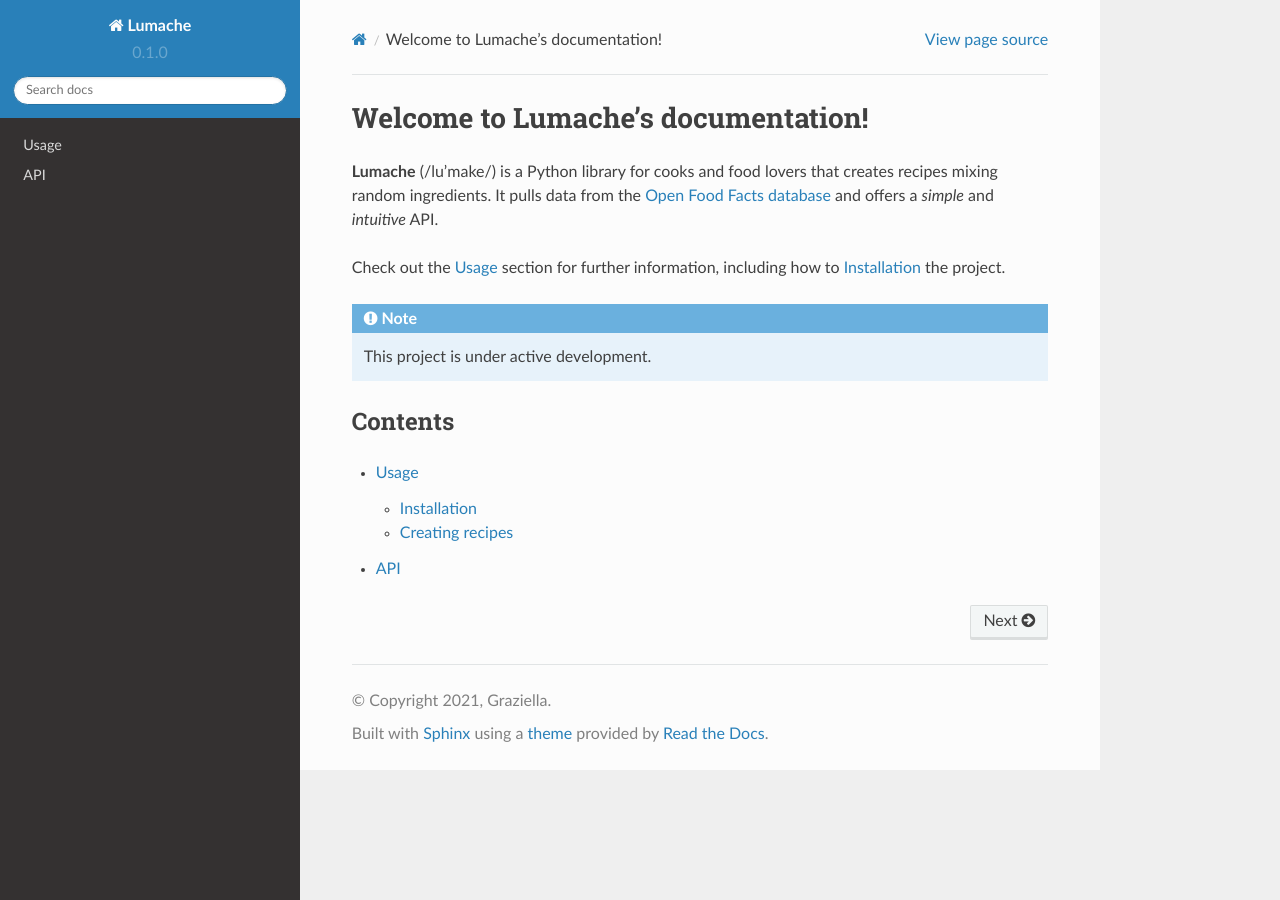
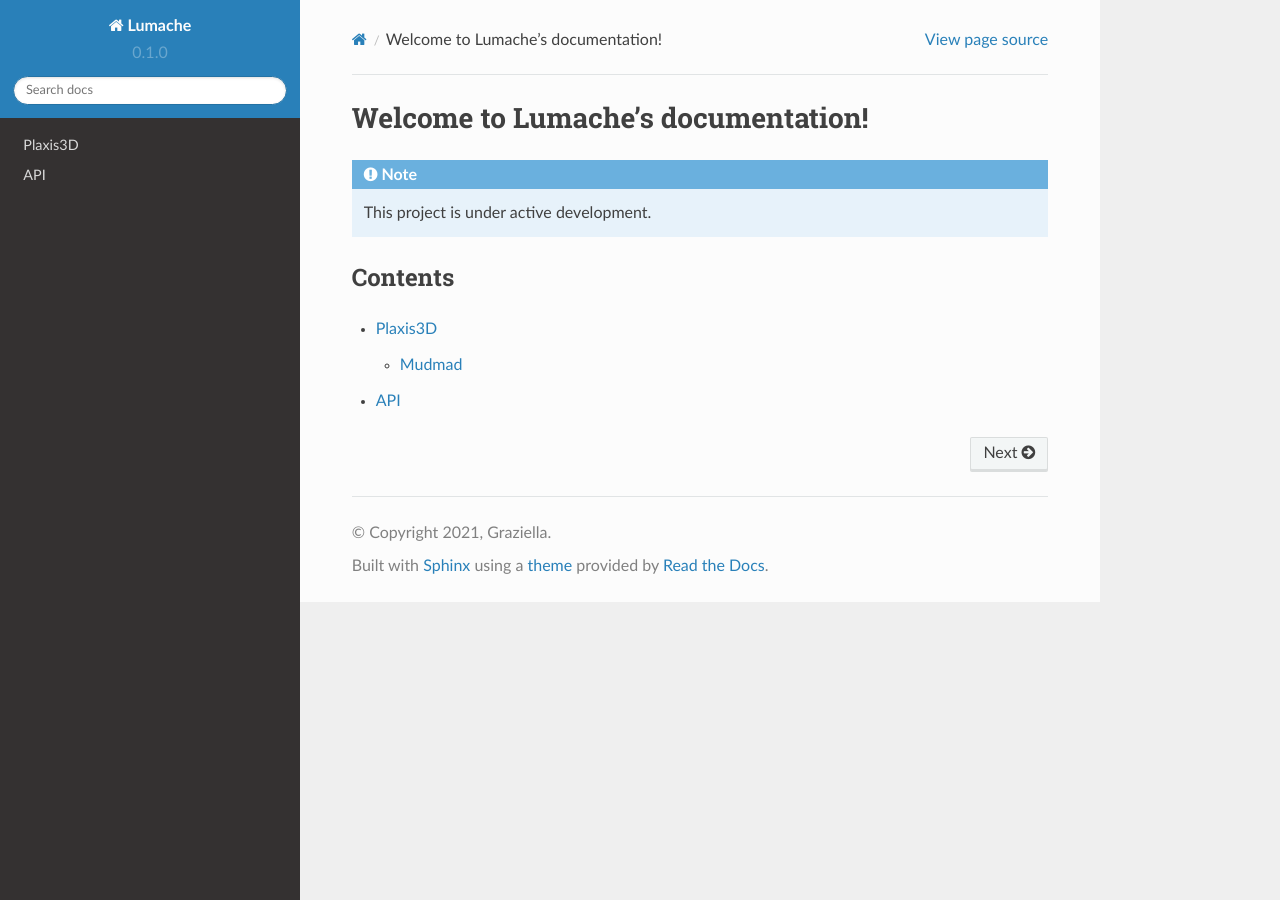
Before and after one commit to jrson11/GeoSohn, a Sphinx documentation site: the page built from docs/source/index.rst, in a window 1280 px wide. Built offline with Sphinx 7.4.7 and the Read the Docs theme 2.0.0, drawn with Linux system fonts in a browser that asks for light colours.

Commit message:
Update index.rst

```diff
--- a/docs/source/index.rst
+++ b/docs/source/index.rst
@@ -1,13 +1,5 @@
 Welcome to Lumache's documentation!
 ===================================
-
-**Lumache** (/lu'make/) is a Python library for cooks and food lovers
-that creates recipes mixing random ingredients.
-It pulls data from the `Open Food Facts database <https://world.openfoodfacts.org/>`_
-and offers a *simple* and *intuitive* API.
-
-Check out the :doc:`usage` section for further information, including
-how to :ref:`installation` the project.
 
 .. note::
 
@@ -18,5 +10,5 @@
 
 .. toctree::
 
-   usage
+   Plaxis3D <./6_Numerical/Plaxis3D.rst>
    api
```
